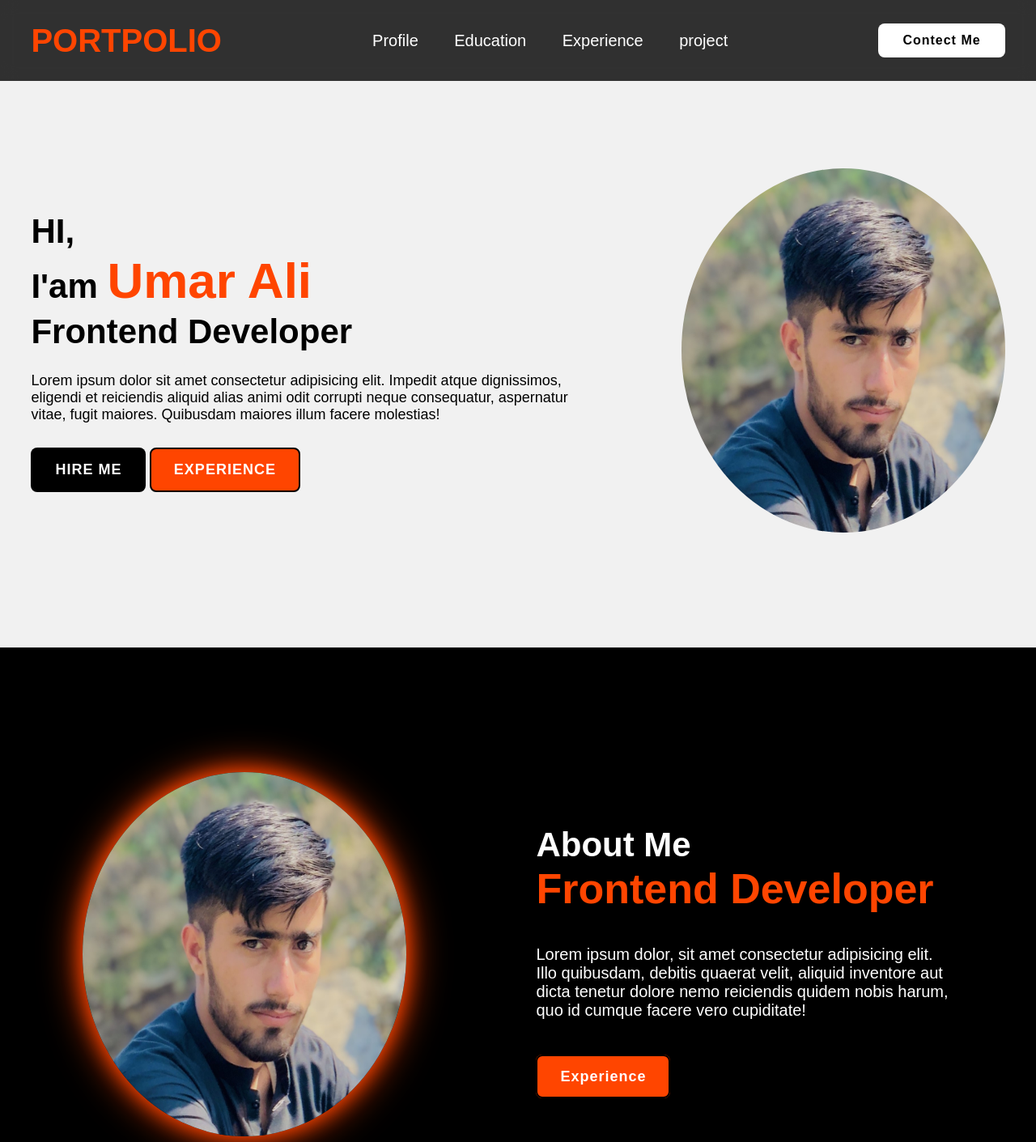
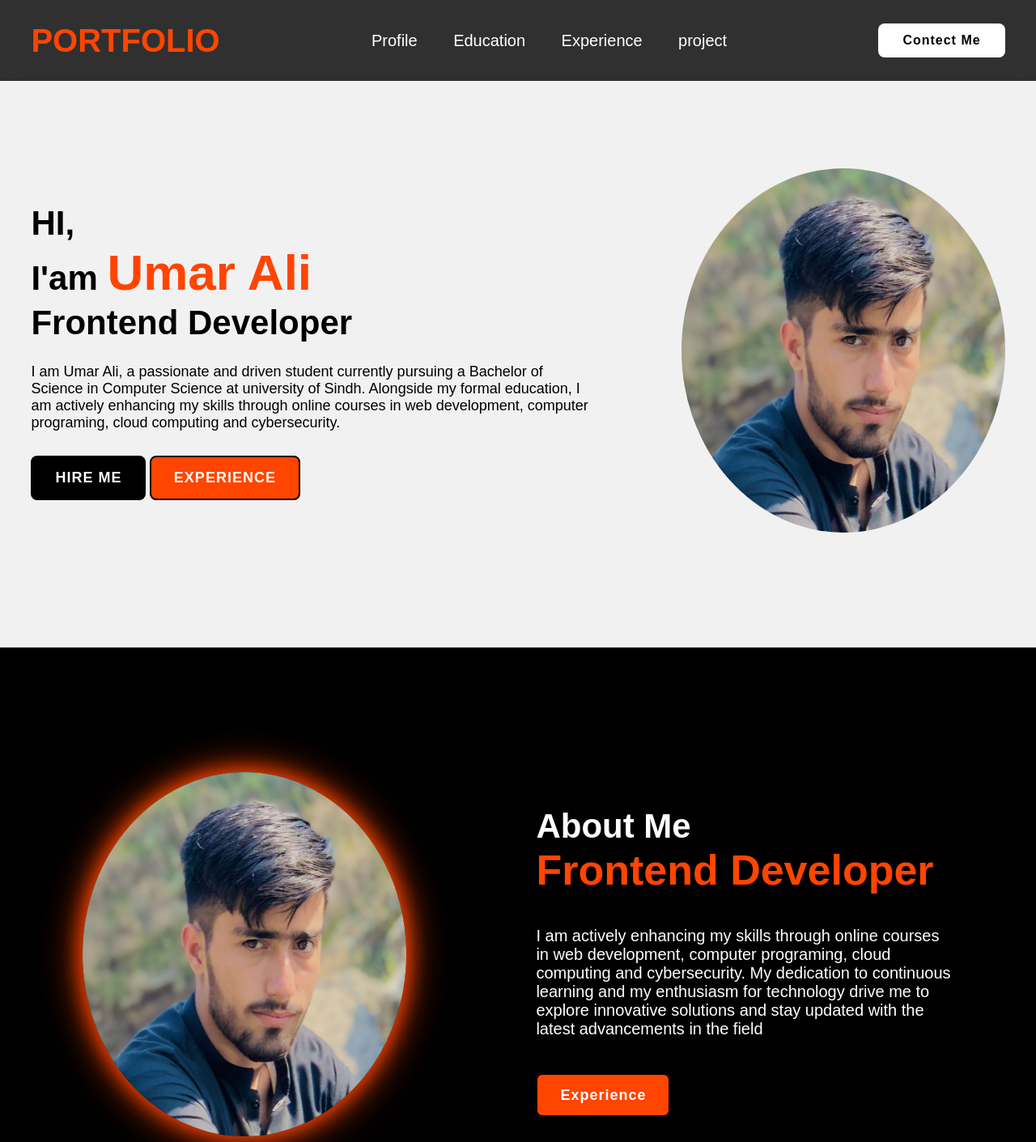
Before and after one commit to UmarAli46/portfolio, a plain HTML site: page index.html in a window 1280 px wide. Shown: the top 1411 px of the page at 81% size. Drawn offline with Linux system fonts and the light colour scheme.

Commit message:
Update index.html

```diff
--- a/index.html
+++ b/index.html
@@ -5,11 +5,11 @@
     <meta name="viewport" content="width=device-width, initial-scale=1.0">
     <link rel="stylesheet" href="style.css">
     <link rel="stylesheet" href="https://cdnjs.cloudflare.com/ajax/libs/font-awesome/6.5.2/css/all.min.css">
-    <title>PORTPOLIO</title>
+    <title>PORTFOLIO</title>
 </head>
 <body>
     <header class="header">
-        <a href="#" class="logo"><h1>PORTPOLIO</h1></a>
+        <a href="#" class="logo"><h1>PORTFOLIO</h1></a>
         <div class="navbar">
             <a href="#">Profile</a>
             <a href="#">Education</a>
@@ -26,10 +26,9 @@
             <H3>HI,</H3>
             <h1>I'am <span> Umar Ali<br>
             </span>Frontend Developer</h1>
-            <p>Lorem ipsum dolor sit amet consectetur adipisicing elit.
-               Impedit atque dignissimos, eligendi et reiciendis aliquid alias
-               animi odit corrupti neque consequatur, aspernatur vitae,
-               fugit maiores. Quibusdam maiores illum facere molestias!</p>
+            <p>I am Umar Ali, a passionate and driven student currently pursuing a Bachelor of Science in Computer Science at university of Sindh.
+                Alongside my formal education, I am actively enhancing my skills through online courses in web development, computer programing,
+                cloud computing and cybersecurity. </p>
                <div>
                 <button class="btn-1">HIRE ME</button>
                 <button class="btn-2">EXPERIENCE</button>
@@ -48,10 +47,9 @@
         <div class="about-content">
             <h2 class="heading">About<span> Me</span></h2>
             <h3>Frontend <span>Developer</span></h3>
-            <p>Lorem ipsum dolor, sit amet consectetur adipisicing elit.
-               Illo quibusdam, debitis quaerat velit, aliquid inventore aut
-               dicta tenetur dolore nemo reiciendis quidem nobis harum, quo
-               id cumque facere vero cupiditate!</p>
+            <p>I am actively enhancing my skills through online courses in web development, computer programing, cloud computing and cybersecurity.
+                My dedication to continuous learning and my enthusiasm for technology drive me to explore innovative solutions and stay updated with
+                the latest advancements in the field</p>
                <a href="#" class="btn-2">Experience</a>
         </div>
     </section>
```
